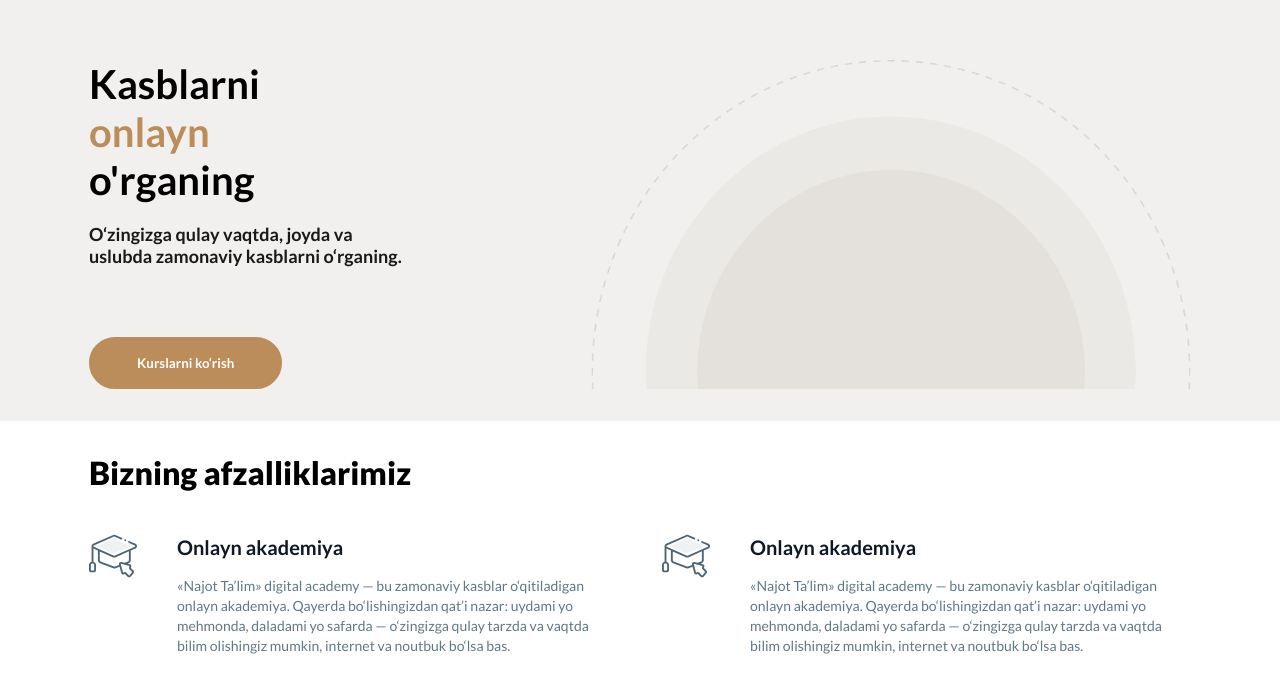
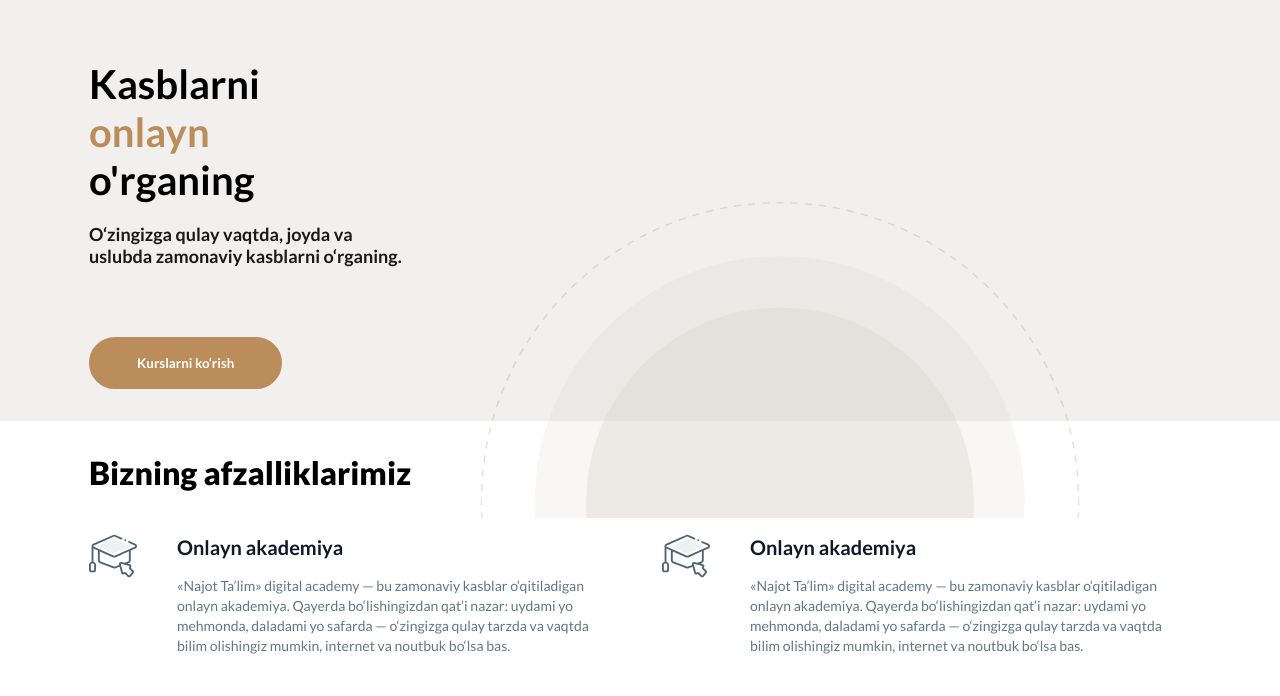
Before and after one commit to Adhambek007/Najot-talim, a plain HTML site: page index.html in a window 1280 px wide. Shown: the part 104-800 px from the top of the page. Drawn offline with Linux system fonts and the light colour scheme.

Commit message:
najot talim file

```diff
--- a/about.css
+++ b/about.css
@@ -93,6 +93,9 @@ header{
 .hero__img{
     max-width: 600px;
     width: 100%;
+    position: absolute;
+    right: 200px;
+    bottom: 178px;
 
 
 }
```
